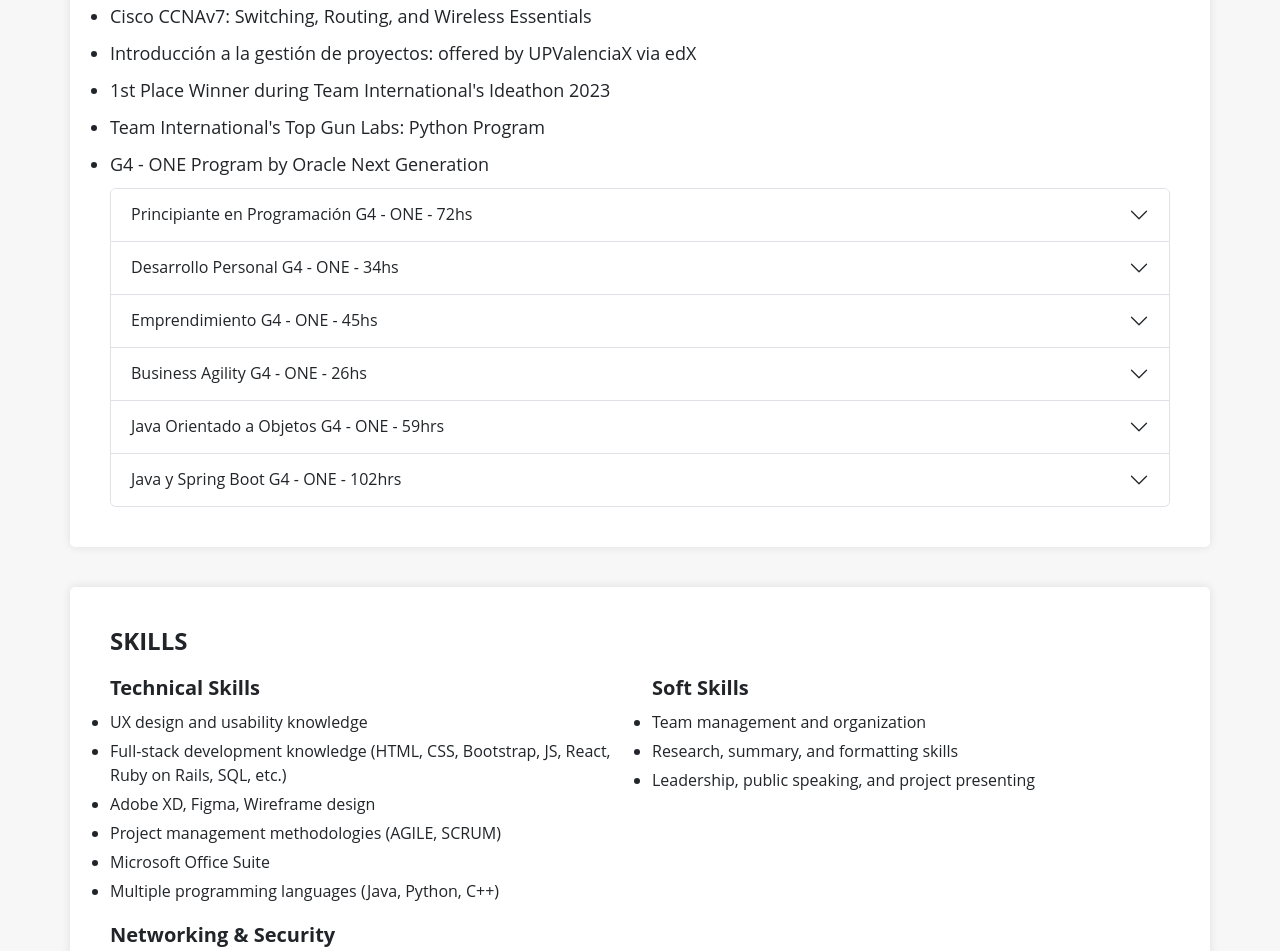
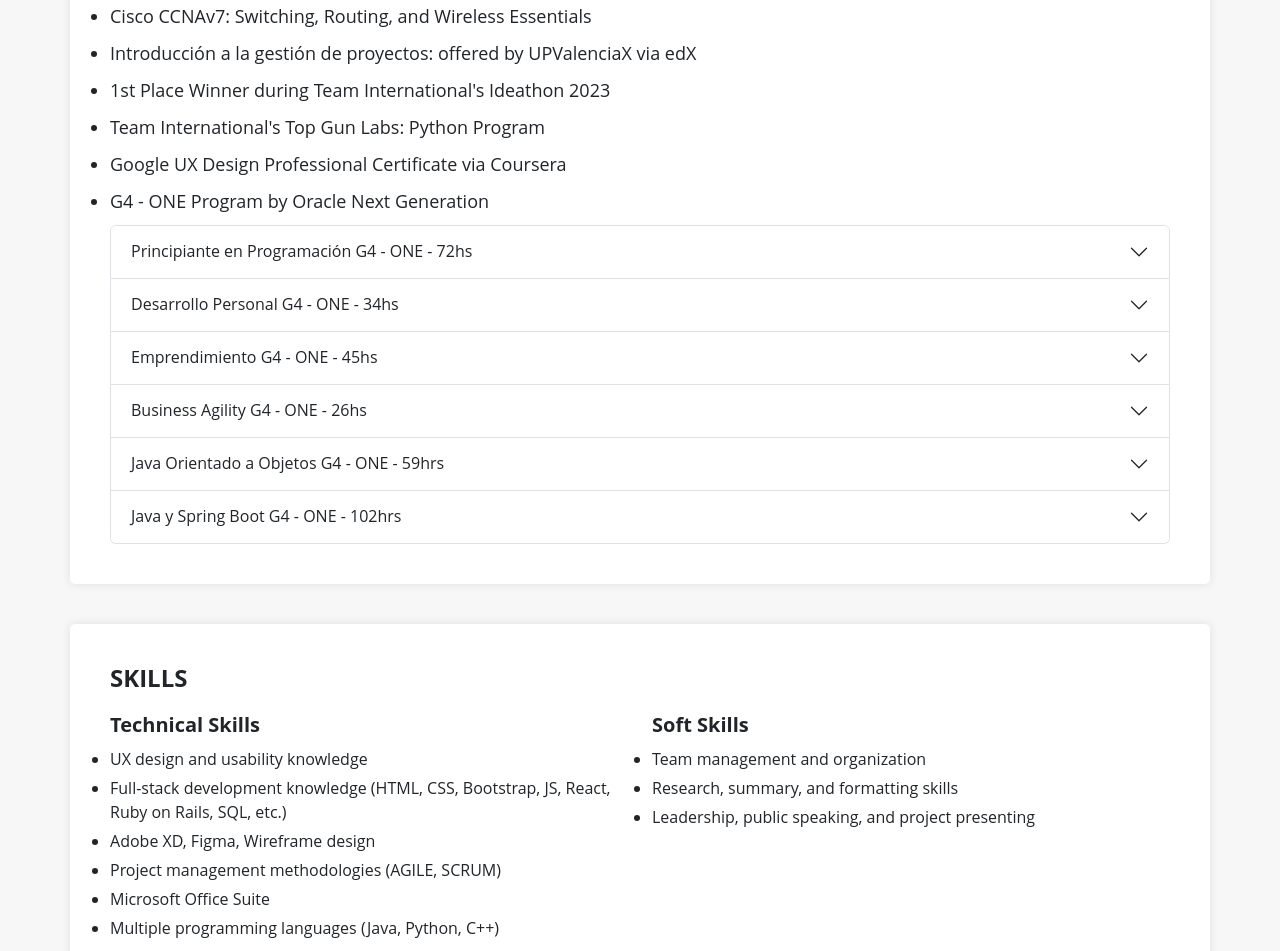
Before and after one commit to GreyCatEstudios/GreyCatEstudios.github.io, a website: page resume.html in a window 1280 px wide. Shown: the part 945-1896 px from the top of the page. Drawn offline with nearby package versions, Linux system fonts and the light colour scheme.

Commit message:
Added Google Certificate to resume

```diff
--- a/resume.html
+++ b/resume.html
@@ -60,6 +60,7 @@
       <li>Introducción a la gestión de proyectos: offered by UPValenciaX via edX</li>
       <li>1st Place Winner during Team International's Ideathon 2023</li>
       <li>Team International's Top Gun Labs: Python Program</li>
+      <li>Google UX Design Professional Certificate via Coursera</li>
       <li>G4 - ONE Program by Oracle Next Generation</li>
     </ul>
   </div>
```
